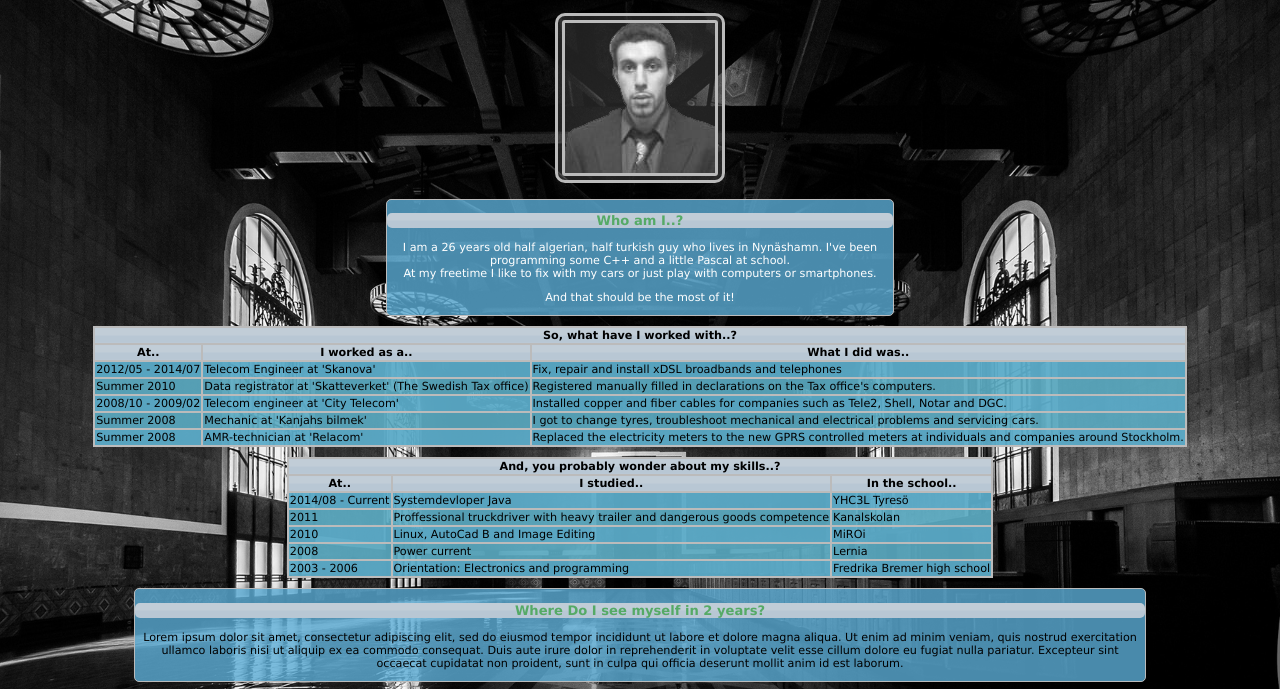
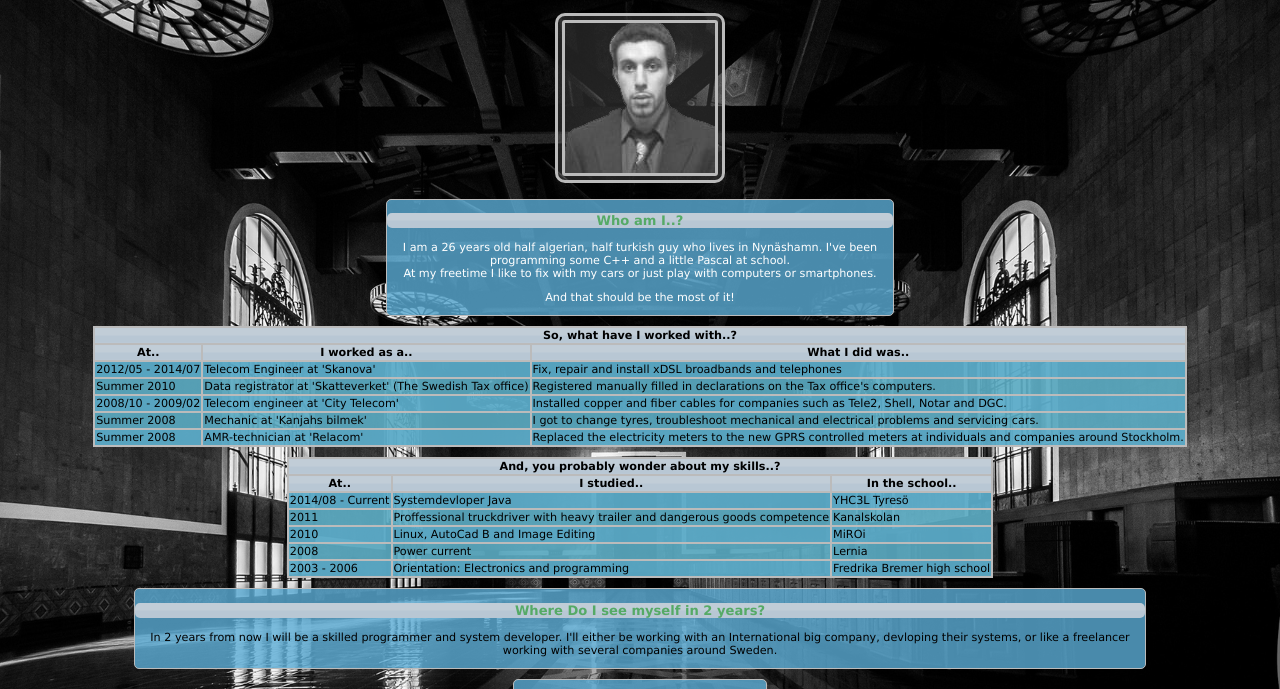
Before and after one commit to OsamaB/cv, a plain HTML site: page index.html in a window 1280 px wide. Shown: the part 97-786 px from the top of the page. Drawn offline with Linux system fonts and the light colour scheme.

Commit message:
Fill in real future hopes in index.html

```diff
--- a/index.html
+++ b/index.html
@@ -125,7 +125,9 @@
 				<div id="future" class="section">
 					<h3>Where Do I see myself in 2 years?</h3>
 					<p>
-						Lorem ipsum dolor sit amet, consectetur adipiscing elit, sed do eiusmod tempor incididunt ut labore et dolore magna aliqua. Ut enim ad minim veniam, quis nostrud exercitation ullamco laboris nisi ut aliquip ex ea commodo consequat. Duis aute irure dolor in reprehenderit in voluptate velit esse cillum dolore eu fugiat nulla pariatur. Excepteur sint occaecat cupidatat non proident, sunt in culpa qui officia deserunt mollit anim id est laborum.
+						In 2 years from now I will be a skilled programmer and system developer.
+						I'll either be working with an International big company, devloping their systems,
+						or like a freelancer working with several companies around Sweden.
 					</p>
 				</div>
 
```
